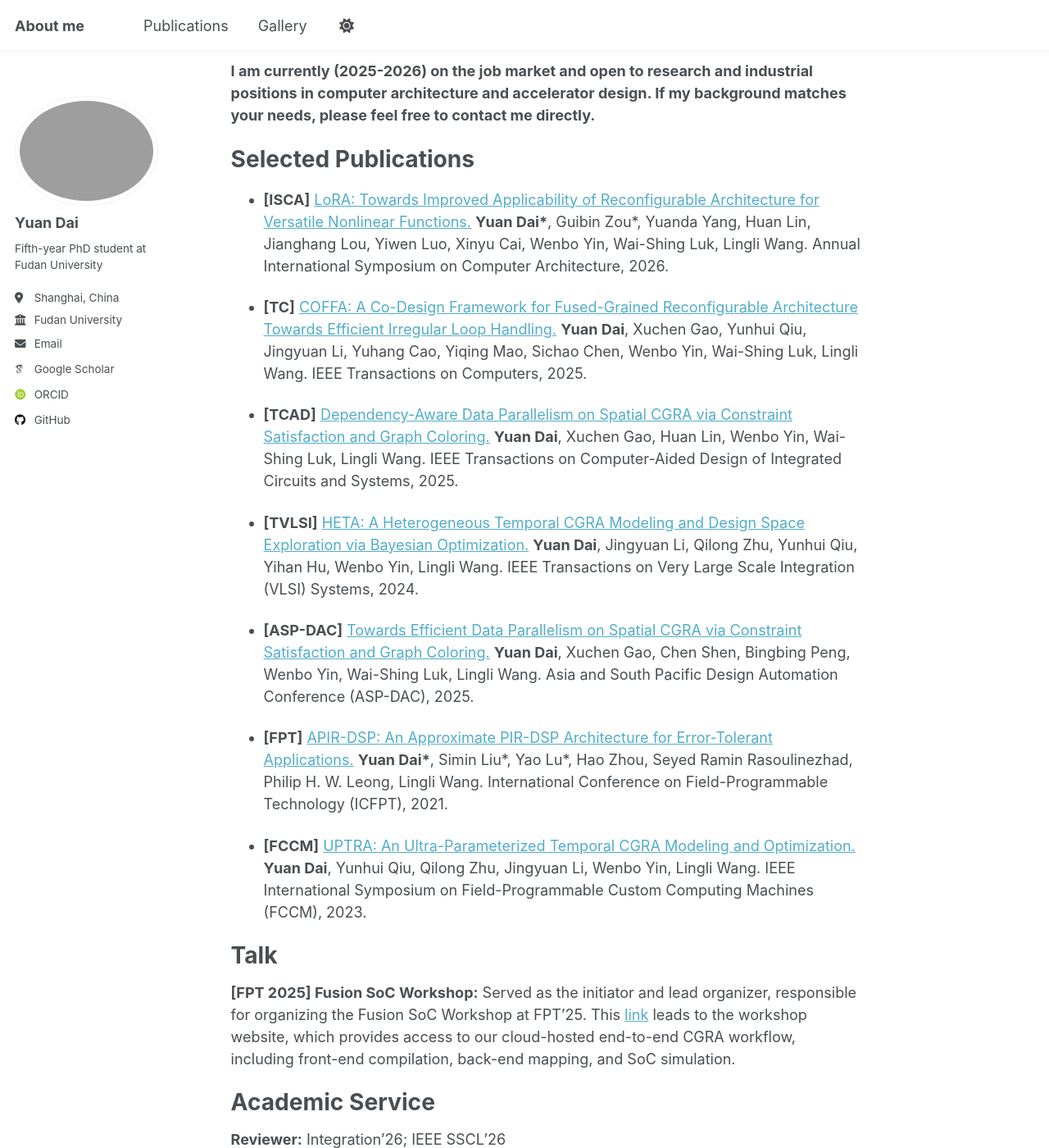
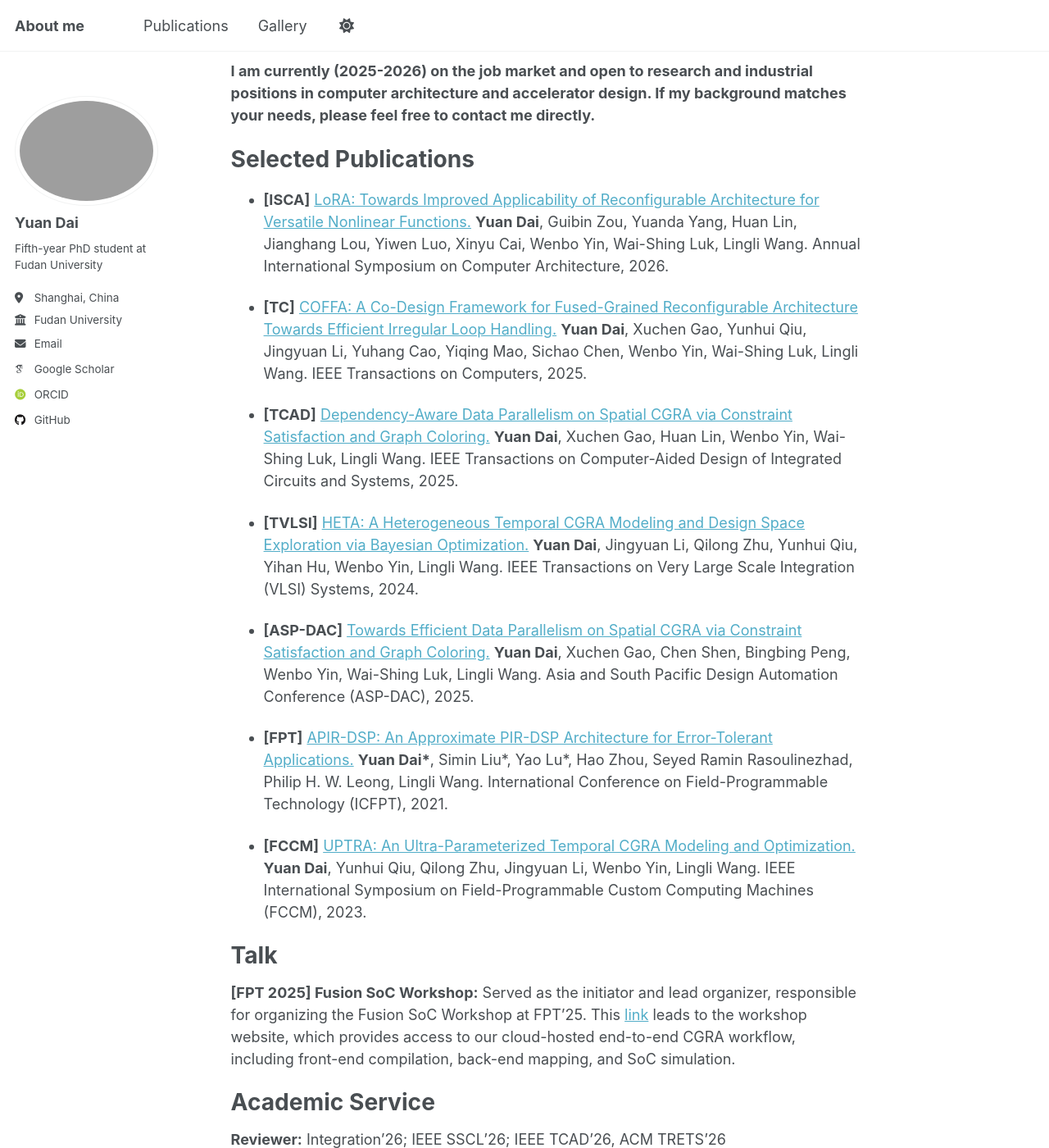
Before and after one commit to Dai-dirk/Dai-dirk.github.io, a Jekyll site: the page built from _pages/about.md, in a window 1280 px wide and 1400 px high, scrolled down 669 px. Shown: the whole window at 82% size. Built offline with Jekyll 4.4.1, drawn with Linux system fonts in a browser that asks for light colours; some web fonts are replaced; comment, search, counter and statistics services are not loaded; some of the changed text lies outside the part shown.

Commit message:
Update about.md

```diff
--- a/_pages/about.md
+++ b/_pages/about.md
@@ -23,7 +23,7 @@ My research interests mainly include:
 Selected Publications
 ======
 - **[ISCA]** [LoRA: Towards Improved Applicability of Reconfigurable Architecture for Versatile Nonlinear Functions.](https://iscaconf.org/isca2026/)
-**Yuan Dai\***, Guibin Zou\*, Yuanda Yang, Huan Lin, Jianghang Lou, Yiwen Luo, Xinyu Cai, Wenbo Yin, Wai-Shing Luk, Lingli Wang.
+**Yuan Dai**, Guibin Zou, Yuanda Yang, Huan Lin, Jianghang Lou, Yiwen Luo, Xinyu Cai, Wenbo Yin, Wai-Shing Luk, Lingli Wang.
 Annual International Symposium on Computer Architecture, 2026.
 
 - **[TC]** [COFFA: A Co-Design Framework for Fused-Grained Reconfigurable Architecture Towards Efficient Irregular Loop Handling.](https://ieeexplore.ieee.org/document/11062918)
@@ -56,9 +56,9 @@ Talk
 
 Academic Service
 ======
-**Reviewer:** Integration'26; IEEE SSCL'26
+**Reviewer:** Integration'26; IEEE SSCL'26; IEEE TCAD'26, ACM TRETS'26
 
-**Secondary Reviewer:** JSA'24; CGRA4HPC'24,26
+**Secondary Reviewer:** JSA'24; CGRA4HPC'24,26; FPL'26
 
 
 Awards
```
